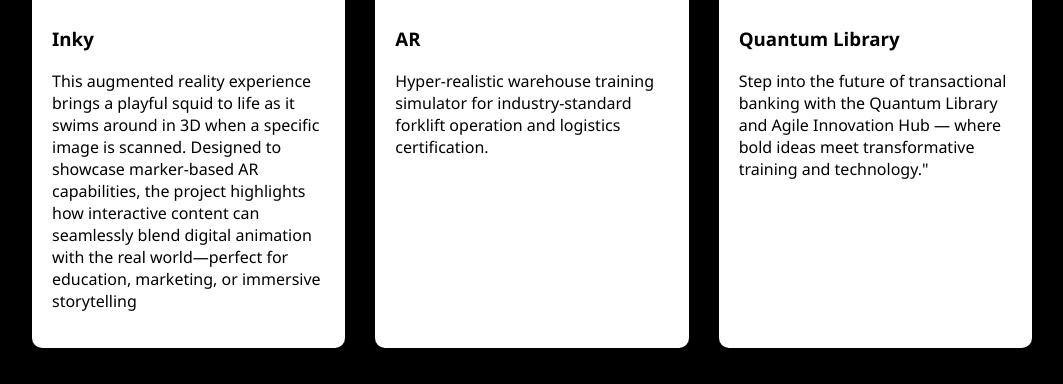
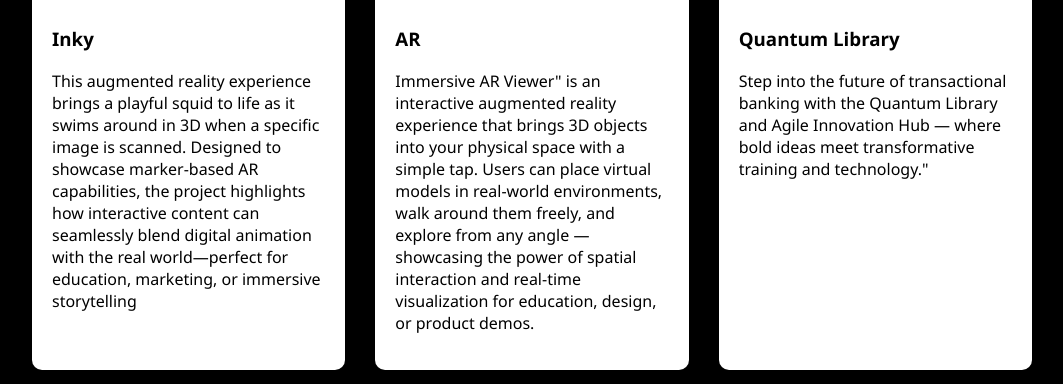
Before and after one commit to Nightingale-9/Portfolio.github.io, a plain HTML site: page index.html in a window 1280 px wide. Shown: the part 3073-3457 px from the top of the page, without its empty margins (108-1171 px from the left). Drawn offline with Linux system fonts and the light colour scheme.

Commit message:
Update index.html

```diff
--- a/index.html
+++ b/index.html
@@ -107,7 +107,7 @@
         <div class="project-card">
         <video src="videos/AR.mp4" controls></video>
         <h3>AR</h3>
-        <p>Hyper-realistic warehouse training simulator for industry-standard forklift operation and logistics certification.</p>
+        <p>Immersive AR Viewer" is an interactive augmented reality experience that brings 3D objects into your physical space with a simple tap. Users can place virtual models in real-world environments, walk around them freely, and explore from any angle — showcasing the power of spatial interaction and real-time visualization for education, design, or product demos.</p>
       </div>
 
           <div class="project-card">
```
